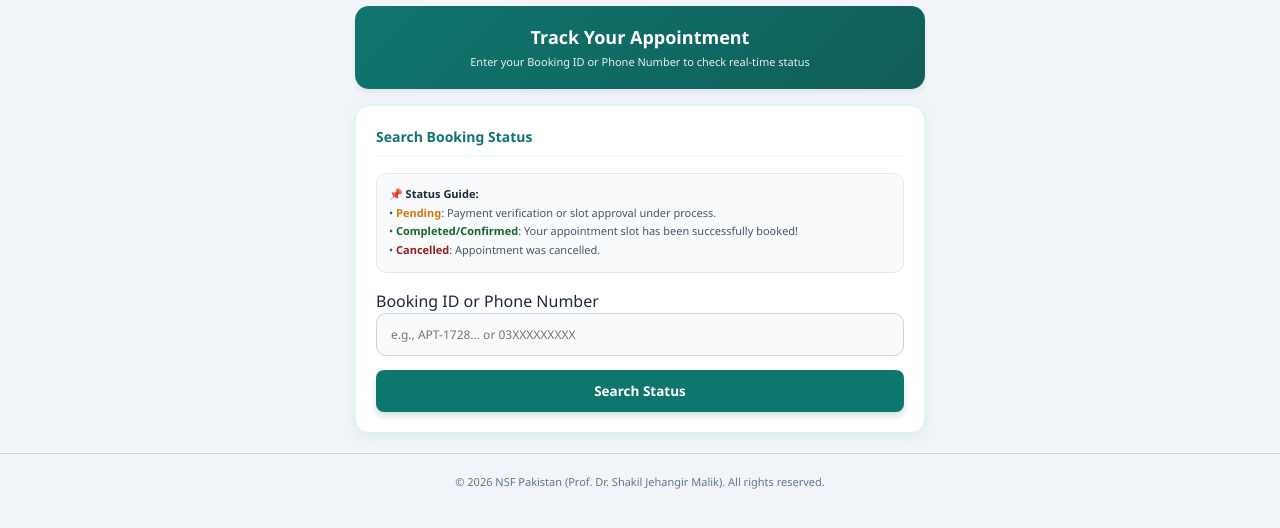
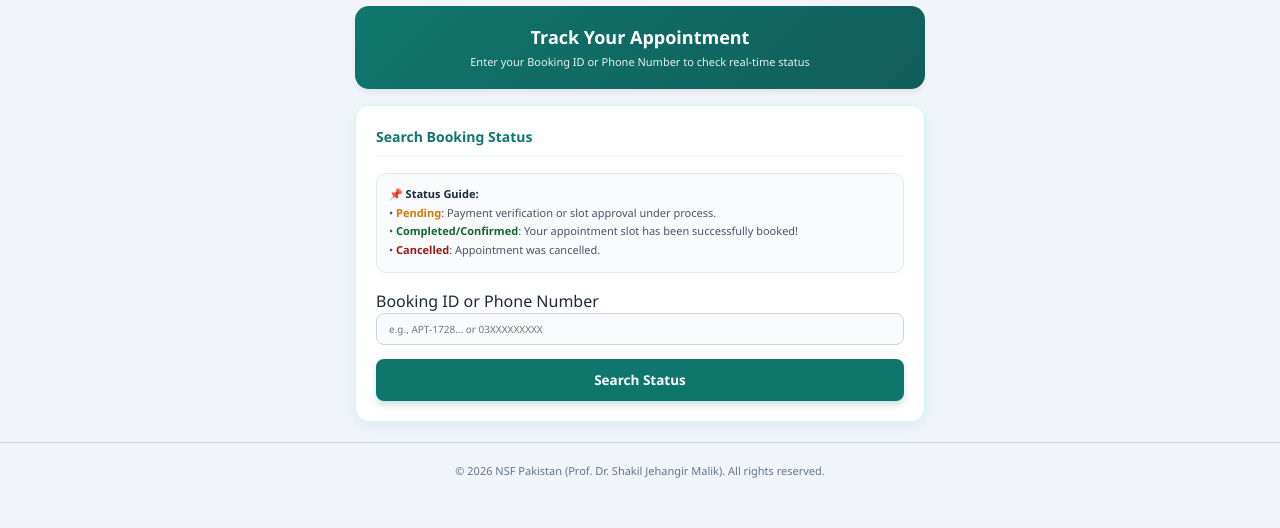
Before and after one commit to akashpolus123-alt/Clinic-book, a website: page public/track-booking.html in a window 1280 px wide. Shown: the part 58-586 px from the top of the page. Drawn offline with Linux system fonts and the light colour scheme.

Commit message:
Auto update all files

```diff
--- a/public/style.css
+++ b/public/style.css
@@ -389,10 +389,10 @@ width: 100%;
 .form-group input,
 .form-group select {
     width: 100%;
-    padding: 12px 14px;
+    padding: 8px 12px;
     border: 1px solid #cbd5e1;
-    border-radius: 10px;
-    font-size: 12px;
+    border-radius: 8px;
+    font-size: 10px;
     background: #f8fafc;
     color: #1e293b;
     outline: none;
```
